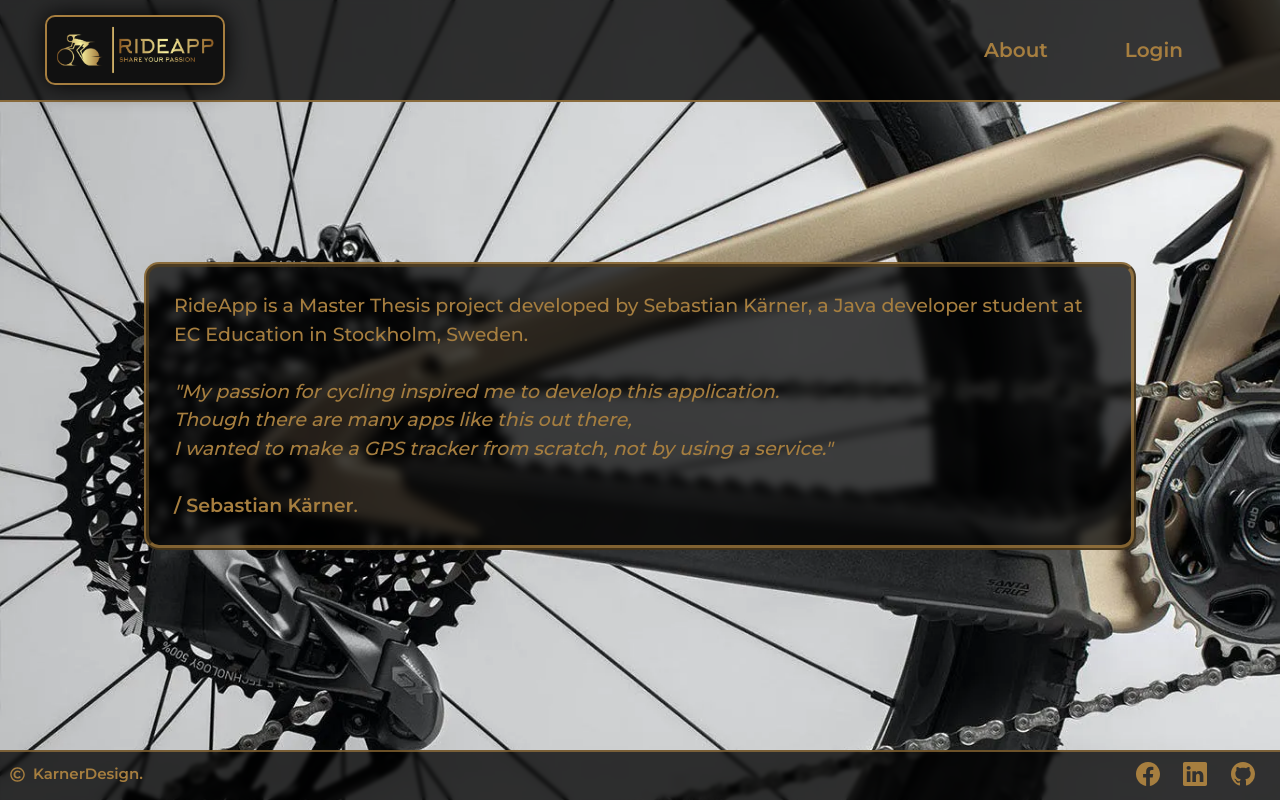
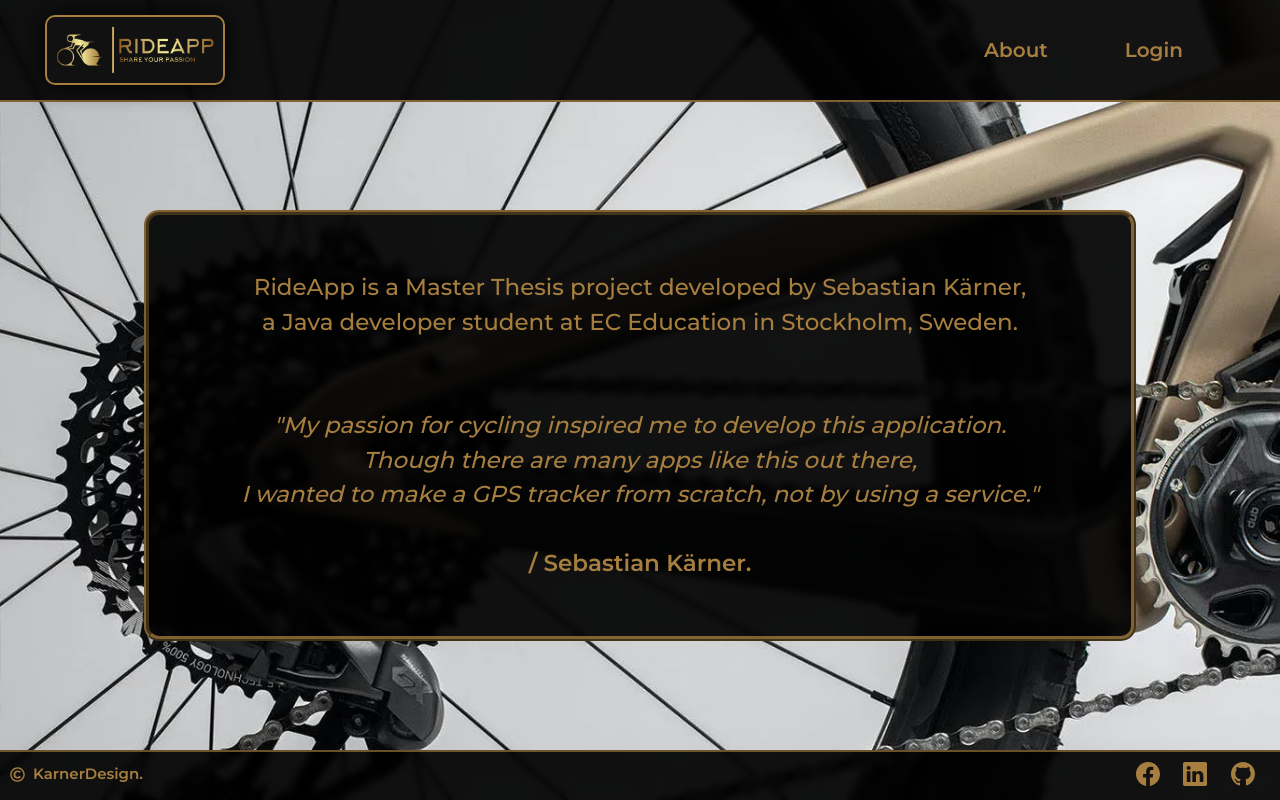
Before and after one commit to SebbeKarner88/RideApp-MongoDB, a React (Vite) app in the folder Frontend/: page /about in a window 1280 px wide. Built offline with nearby package versions, Linux system fonts and the light colour scheme.

Commit message:
Cleaned up the design a bit,

```diff
--- a/Frontend/src/components/About.tsx
+++ b/Frontend/src/components/About.tsx
@@ -16,8 +16,9 @@ const About = ({width, breakpoint}) => {
                 <Box className='about'>
                     <section className='information'>
                         <div>
-                            RideApp is a Master Thesis project developed by Sebastian Kärner, a Java
+                            RideApp is a Master Thesis project developed by Sebastian Kärner, <br/>a Java
                             developer student at EC Education in Stockholm, Sweden.
+                            <br/>
                             <br/>
                             <br/>
                             <i>"My passion for cycling inspired me to develop this application.
@@ -26,7 +27,7 @@ const About = ({width, breakpoint}) => {
                                 I wanted to make a GPS tracker from scratch, not by using a service."</i>
                             <br/>
                             <br/>
-                            <strong>/ Sebastian Kärner</strong>.
+                            <strong>/ Sebastian Kärner.</strong>
                         </div>
                     </section>
                 </Box>
--- a/Frontend/src/components/CSS/About.styles.css
+++ b/Frontend/src/components/CSS/About.styles.css
@@ -1,11 +1,15 @@
 .about {
-    margin-top: 80px;
-    background-color: rgba(0, 0, 0, 0.72);
-    backdrop-filter: blur(5px);
+    margin-top: 100px;
+    background-color: rgba(0, 0, 0, 0.92);
+    backdrop-filter: blur(3px);
     border: 5px ridge rgba(166, 126, 63, 0.76);
     border-radius: 15px;
     padding: 25px;
     color: #a67e3f;
     font-family: 'Montserrat', sans-serif;
-    font-size: 19px;
+    font-size: 23px;
 }
+.information {
+    text-align: center;
+    padding: 30px;
+}
--- a/Frontend/src/components/CSS/Footer.styles.css
+++ b/Frontend/src/components/CSS/Footer.styles.css
@@ -1,9 +1,9 @@
 .footerBox {
     height: 50px;
-    background-color: rgba(0, 0, 0, 0.78);
+    background-color: rgba(0, 0, 0, 0.92);
+    backdrop-filter: blur(3px);
     border-top: 2px Solid rgba(166, 126, 63, 0.63);
     padding: 10px 10px;
-    backdrop-filter: blur(2px);
     font-family: 'Montserrat', sans-serif;
     font-weight: bold;
     font-size: 15px;
--- a/Frontend/src/components/CSS/Header.styles.css
+++ b/Frontend/src/components/CSS/Header.styles.css
@@ -1,7 +1,7 @@
 .headerBox {
-    background-color: rgba(0, 0, 0, 0.78);
+    background-color: rgba(0, 0, 0, 0.92);
+    backdrop-filter: blur(3px);
     border-bottom: 2px Solid rgba(166, 126, 63, 0.76);
-    backdrop-filter: blur(2px);
     color: rgb(166, 126, 63);
 }
 
--- a/Frontend/src/components/CSS/Login.styles.css
+++ b/Frontend/src/components/CSS/Login.styles.css
@@ -1,7 +1,7 @@
 .loginbox {
     margin-top: 40px;
-    background-color: rgba(0, 0, 0, 0.71);
-    backdrop-filter: blur(5px);
+    background-color: rgba(0, 0, 0, 0.92);
+    backdrop-filter: blur(3px);
     border: 5px ridge rgba(166, 126, 63, 0.76);
     border-radius: 15px;
     padding: 25px;
--- a/Frontend/src/components/CSS/Ride.styles.css
+++ b/Frontend/src/components/CSS/Ride.styles.css
@@ -24,6 +24,11 @@
     flex-wrap: wrap;
     justify-content: center;
     align-content: space-between;
+}
+
+.startButton {
+    font-family: 'Montserrat', sans-serif;
+    border: 1px solid #a67e3f;
 }
 
 .bottomContainer {
--- a/Frontend/src/components/Ride.tsx
+++ b/Frontend/src/components/Ride.tsx
@@ -150,7 +150,9 @@ const Ride = ({width, breakpoint}) => {
                                                         onClick={() => stopRide()}>Stop</Button>
                                                     :
                                                     <Button
+                                                        className='startButton'
                                                         marginTop={4}
+                                                        variant={"unstyled"}
                                                         onClick={() => startNewRide(bike.bikeId)}>Start</Button>}
                                             </Stack>
                                         </CardBody>
@@ -185,8 +187,8 @@ const Ride = ({width, breakpoint}) => {
                                         key={index}
                                         style={{
                                             marginTop: '20px',
-                                            backgroundColor: 'rgba(17, 17, 17, 0.8)',
-                                            backdropFilter: 'blur(11px)',
+                                            backgroundColor: 'rgba(0, 0, 0, 0.92)',
+                                            backdropFilter: 'blur(3px)',
                                             borderStyle: 'solid',
                                             borderWidth: '2px',
                                             borderColor: 'darkgoldenrod',
```
